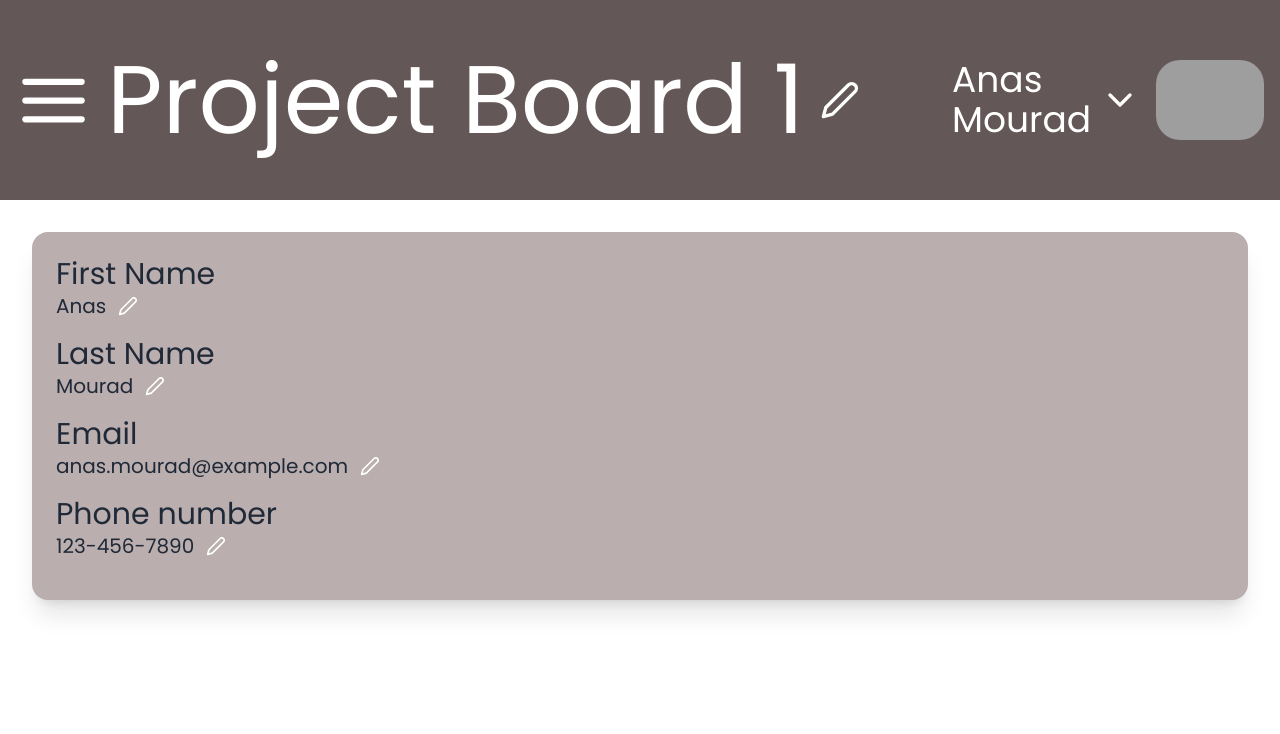
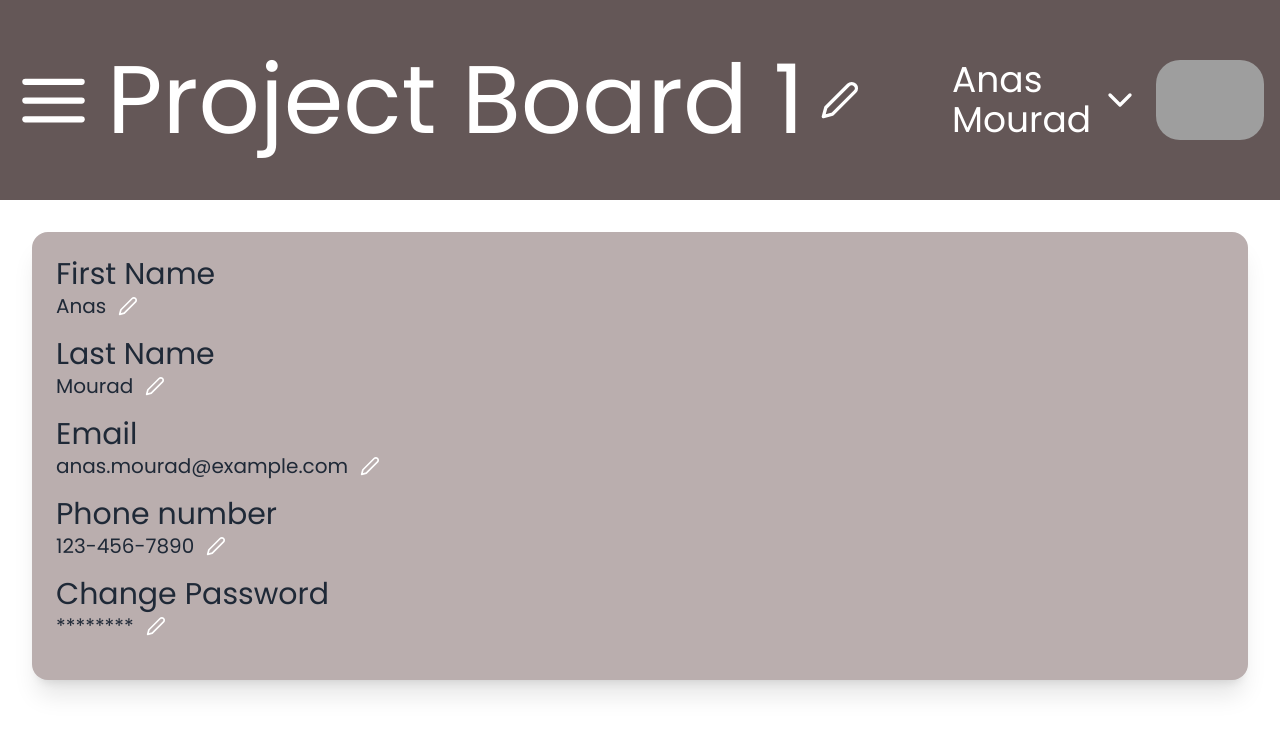
Before and after one commit to Bajmo/Kanbaniser, a React (Vite) app: page /users/2 in a window 1280 px wide. Shown: the top 734 px of the page. Built offline with nearby package versions, Linux system fonts and the light colour scheme; grey boxes are pictures that could not be loaded.

Commit message:
Adds password change for users

```diff
--- a/src/components/cards/UserDetails.tsx
+++ b/src/components/cards/UserDetails.tsx
@@ -13,12 +13,14 @@ const UserDetails: React.FC = () => {
     const [isEditingUserLastName, setIsEditingUserLastName] = React.useState<boolean>(false);
     const [isEditingUserEmail, setIsEditingUserEmail] = React.useState<boolean>(false);
     const [isEditingUserPhoneNumber, setIsEditingUserPhoneNumber] = React.useState<boolean>(false);
+    const [isEditingPassword, setIsEditingPassword] = React.useState<boolean>(false);
 
     const [firstName, setFirstName] = React.useState<string>(user?.firstName || ""); // Have to use fetched user instead
     const [lastName, setLastName] = React.useState<string>(user?.lastName || ""); // Have to use fetched user
     const [email, setEmail] = React.useState<string>(user?.email || ""); // Have to use fetched user
     const [emailError, setEmailError] = React.useState<string | null>(null); // Have to use fetched user
     const [phoneNumber, setPhoneNumber] = React.useState<string>(user?.phoneNumber || ""); // Have to use fetched user
+    const [password, setPassword] = React.useState<string>(""); // New password field
 
     const handleUserFirstNameEditClick = () => {
         setIsEditingUserFirstName(true);
@@ -90,6 +92,20 @@ const UserDetails: React.FC = () => {
     const handleUserPhoneNumberCrossClick = () => {
         setIsEditingUserPhoneNumber(false);
         setPhoneNumber(user?.phoneNumber || "");
+    };
+
+    const handlePasswordEditClick = () => {
+        setIsEditingPassword(true);
+    };
+
+    const handlePasswordCheckClick = () => {
+        setIsEditingPassword(false);
+        // Handle the password change logic here
+    };
+
+    const handlePasswordCrossClick = () => {
+        setIsEditingPassword(false);
+        setPassword(""); // Reset the password field when discarding changes
     };
 
     return (
@@ -254,6 +270,45 @@ const UserDetails: React.FC = () => {
                     )}
                 </div>
             </div>
+            {isCurrentUser && (
+                <div className="mb-4">
+                    <h2 className="text-3xl">Change Password</h2>
+                    <div className="flex">
+                        {isEditingPassword ? (
+                            <>
+                                <input
+                                    type="password"
+                                    value={password}
+                                    onChange={(e) => setPassword(e.target.value)}
+                                    className="p-2 text-xl font-thin bg-transparent outline-none border border-white"
+                                />
+                                <span
+                                    className="self-center text-white hover:text-gray-300 ml-3 cursor-pointer"
+                                    onClick={handlePasswordCheckClick}
+                                >
+                                    <FiCheck size={20} />
+                                </span>
+                                <span
+                                    className="self-center text-white hover:text-gray-300 ml-3 cursor-pointer"
+                                    onClick={handlePasswordCrossClick}
+                                >
+                                    <FiX size={20} />
+                                </span>
+                            </>
+                        ) : (
+                            <>
+                                <p className="text-xl font-thin">********</p>
+                                <span
+                                    className="self-center text-white hover:text-gray-300 ml-3 cursor-pointer"
+                                    onClick={handlePasswordEditClick}
+                                >
+                                    <FiEdit2 size={20} />
+                                </span>
+                            </>
+                        )}
+                    </div>
+                </div>
+            )}
         </div>
     );
 };
```
